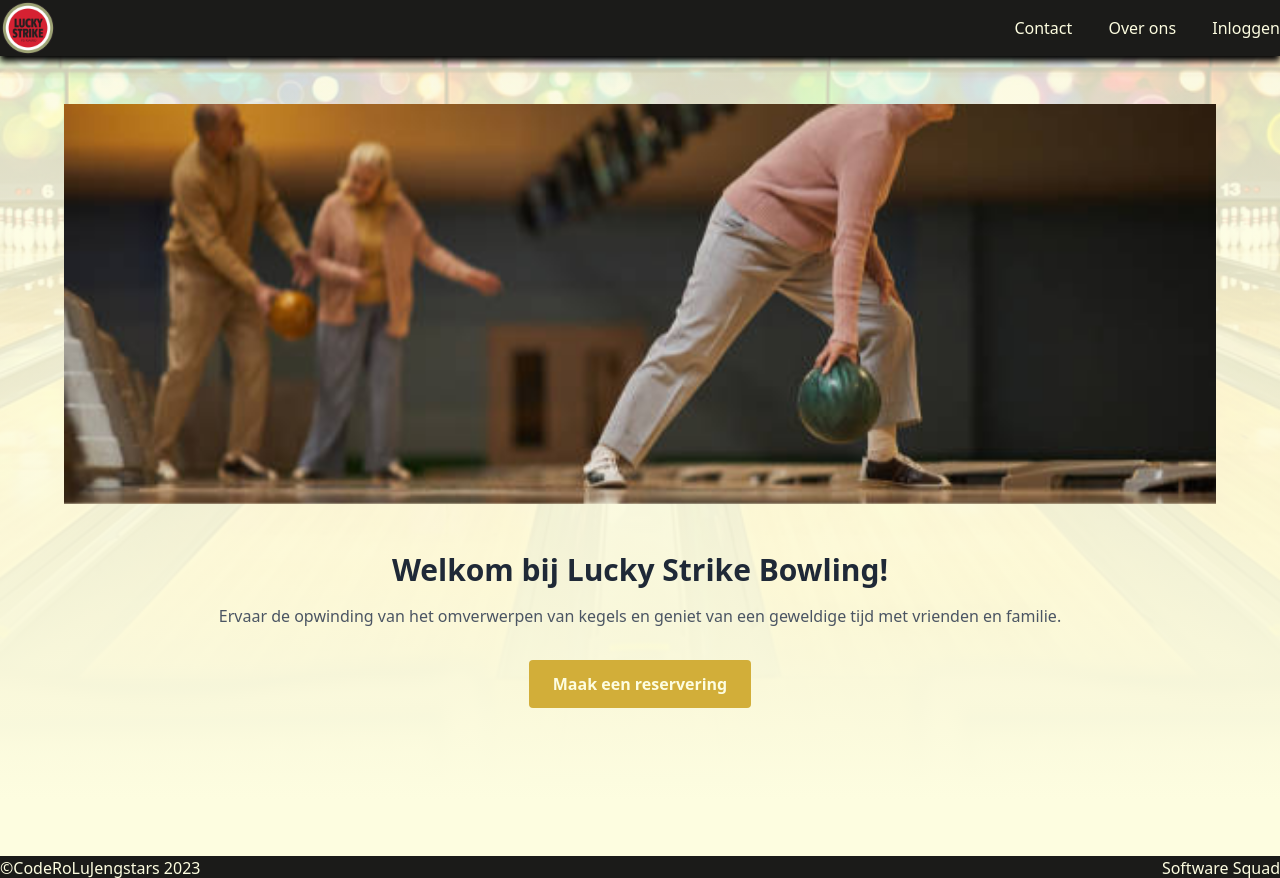
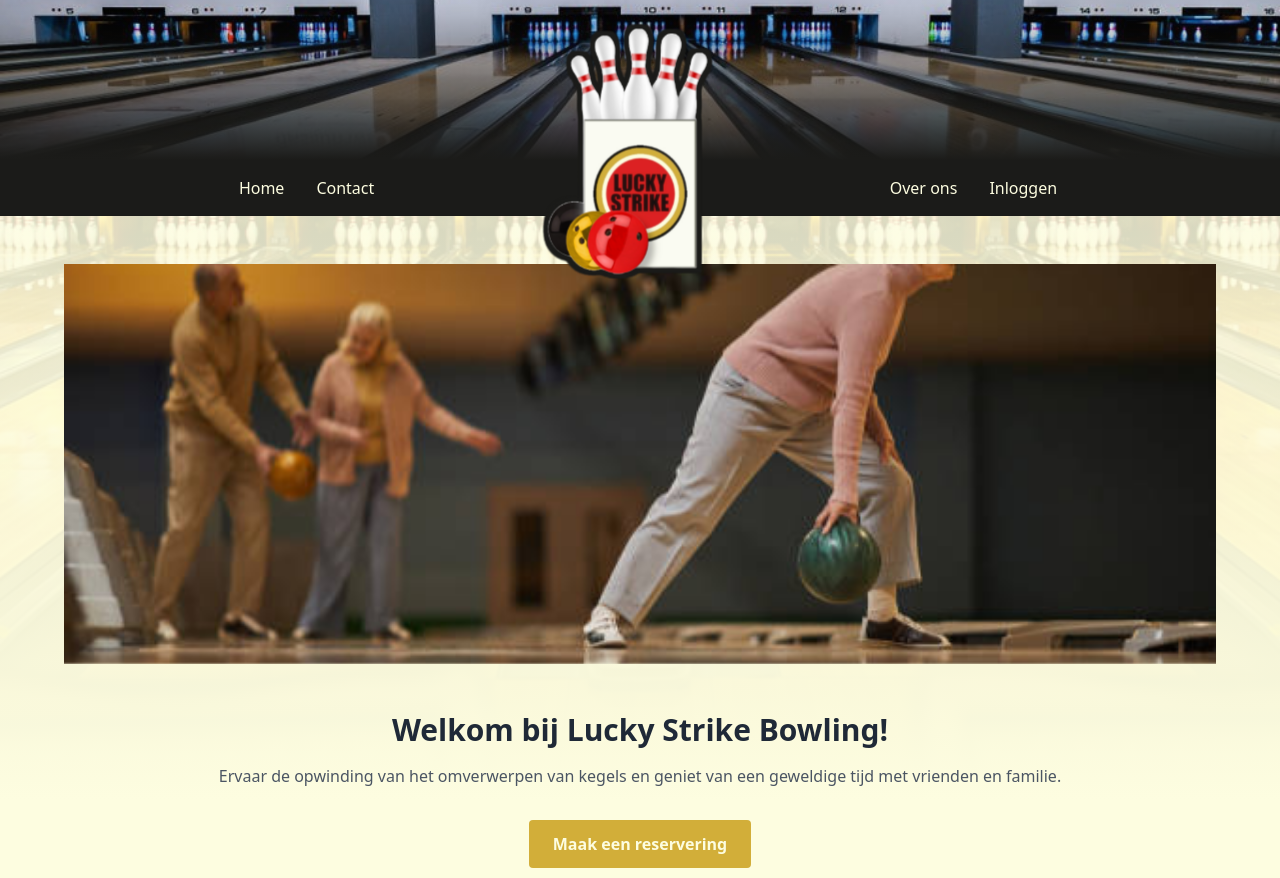
Before and after one commit to JengoWiegerinck/LuckyStrike, a PHP site: page /index.php in a window 1280 px wide. Shown: the top 878 px of the page. Run offline with PHP 8.4, Linux system fonts and the light colour scheme; some libraries are stand-ins or nearby versions.

Commit message:
header new

```diff
--- a/public/header.php
+++ b/public/header.php
@@ -7,39 +7,56 @@
 
 <body class="bg-whiteKleur">
 
-<div class="bg-blackKleur drop-shadow-[0_5px_3px_rgb(0,0,0)] h-14 sticky top-0 z-[1]">
-  <div class="container mx-auto flex justify-between items-center max-w-screen-xl">
-    <div class="flex items-center space-x-4">
-      <img src="../assets/img/Lucky_Strike_logo.svg.png" alt="Logo" class="w-14 h-14">
+<div class="h-1/5 w-full relative">
+    <img class="w-full h-full object-cover" src="../assets/img/bowling+alleys+in+okc.jpg" alt="">
+    <div class="absolute inset-0 bg-gradient-to-b from-transparent to-blackKleur"></div>
+</div>
+<div class="bg-blackKleur h-14 w-full flex">
+<div class="container flex justify-center max-w-screen-xl w-1/2">
+
+        <!-- Left Section with Home and Contact -->
+        <div class="flex items-center space-x-8">
+            <a href="#" class="text-whiteKleur">Home</a>
+            <a href="#" class="text-whiteKleur">Contact</a>
+        </div>
 
     </div>
-    <div>
-        <nav class="space-x-8">
-        <a href="#" class="text-whiteKleur">Contact</a>
+
+         <!-- Center Section with Logo -->
+         <div class="flex items-center">
+         <img src="../assets/img/luckystrike.png" alt="Logo" class="w-14 h-14 z-[2] relative top-[-40px]"
+         style="scale: 4.5;
+         filter:
+         drop-shadow(1px 0 0 rgba(27, 27, 25, 1))
+         drop-shadow(0 1px 0 rgba(27, 27, 25, 1))
+         drop-shadow(-1px 0 0 rgba(27, 27, 25, 1))
+         drop-shadow(0 -1px 0 rgba(27, 27, 25, 1));">
+        </div>
+
+
+    <div class="container justify-center  flex max-w-screen-xl w-1/2">
+
+        <!-- Right Section with Over Ons and Inloggen -->
+        <div class="flex items-center space-x-8">
             <a href="#" class="text-whiteKleur">Over ons</a>
             <?php
                 if (isset($_COOKIE['CurrUser'])) {
-                        ?>
-                            <a class="text-whiteKleur" href="#"><?php
+                    echo '<a class="text-whiteKleur" href="#">';
                     $user = new user(getUserById($_COOKIE['CurrUser']));
                     echo $user->getUsername();
-                        ?></a>
-                        <?php
-                          if(!checkCustomer($user->getKlasse())) {
+                    echo '</a>';
+
+                    if (!checkCustomer($user->getKlasse())) {
+                        echo '<a class="text-whiteKleur" href="../config/admin.php">Beheer</a>';
+                    }
+                } else {
+                    echo '<a href="login.php" class="text-whiteKleur">Inloggen</a>';
+                }
+
+                if (isset($_COOKIE['CurrUser'])) {
+                    echo '<a href="logout.php" class="text-whiteKleur">uitloggen</a>';
+                }
             ?>
-                            <a class="text-whiteKleur" href="../config/admin.php">Beheer</a>
-                            <?php
-                          }
-                        } else { ?>
-                            <a href="login.php" class="text-whiteKleur">Inloggen</a>
-                        <?php }
-                            if (isset($_COOKIE['CurrUser'])) {
-                            ?>
-                                <a href="logout.php" class="text-whiteKleur">uitloggen</a>
-                            <?php
-                            }?>
-
-      </nav>
         </div>
     </div>
 </div>
```
Also changed, not shown: assets/img/bowling+alleys+in+okc.jpg (added). Lines whose indentation alone changed are shown as unchanged.
